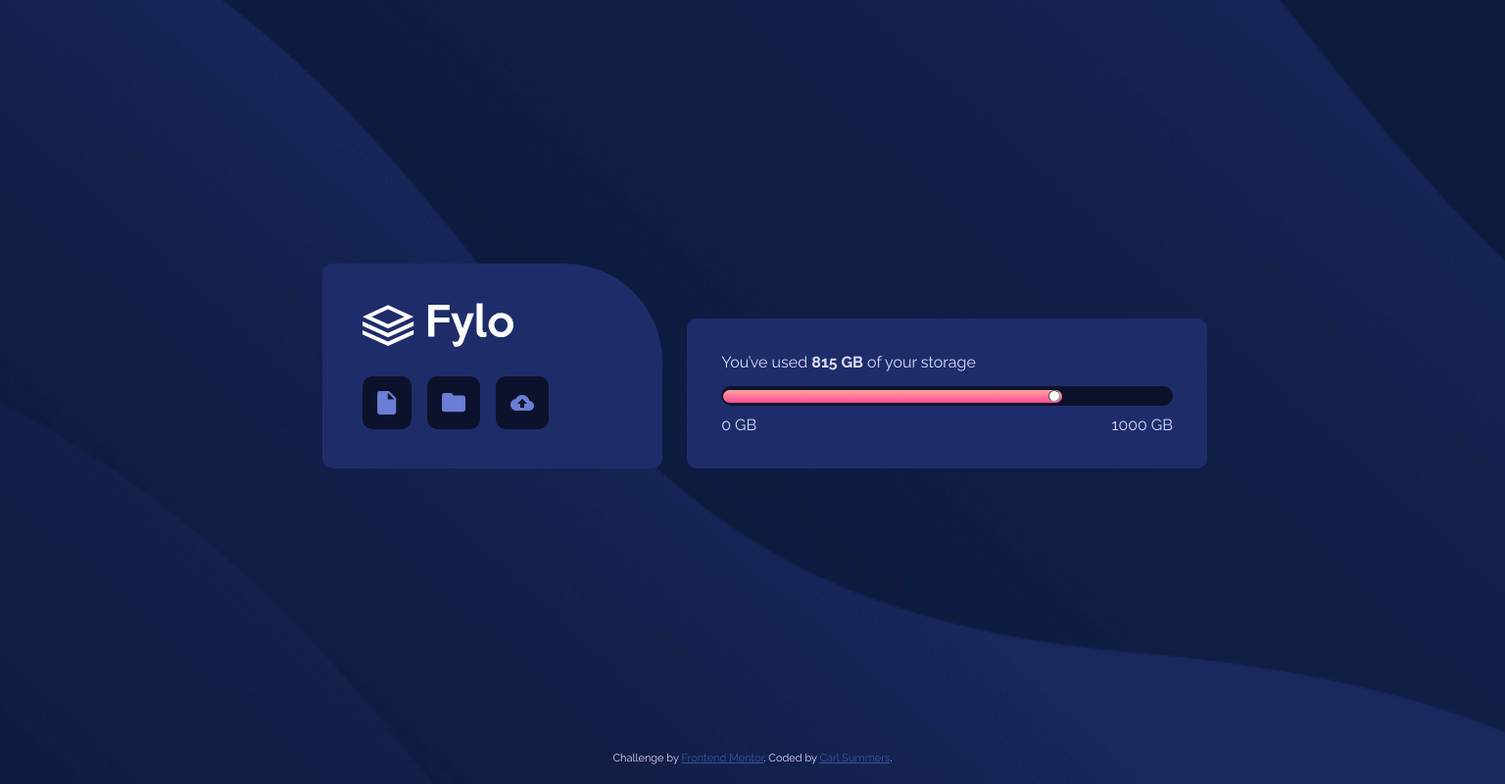
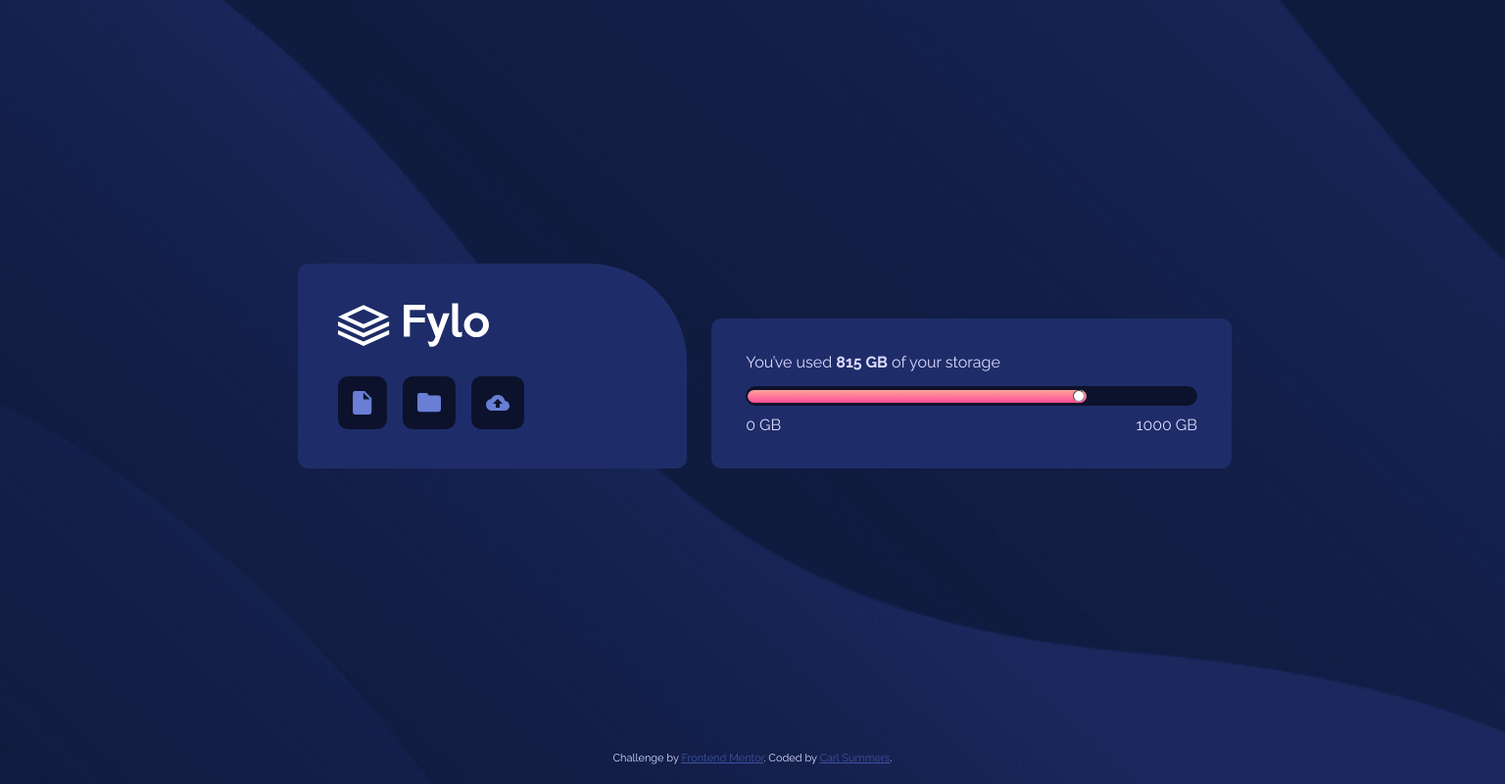
Before and after one commit to CSumm/fylo-data-storage-component-challenge, a website: page index.html in a window 1536 px wide. Shown: the whole page at 98% size. Drawn offline with Linux system fonts and the light colour scheme.

Commit message:
Fix padding-right of header to match more the design

```diff
--- a/src/styles.scss
+++ b/src/styles.scss
@@ -193,7 +193,7 @@
       margin: 0 25px 0 25px;
       background-color: $section-color;
       width: 20%;
-      padding: 20px 20px 40px 20px;
+      padding: 20px 70px 40px 20px;
       border-radius: 10px 100px 10px 10px;
 
       .fylo-logo {
```
Also changed, not shown: dist/styles.css.
